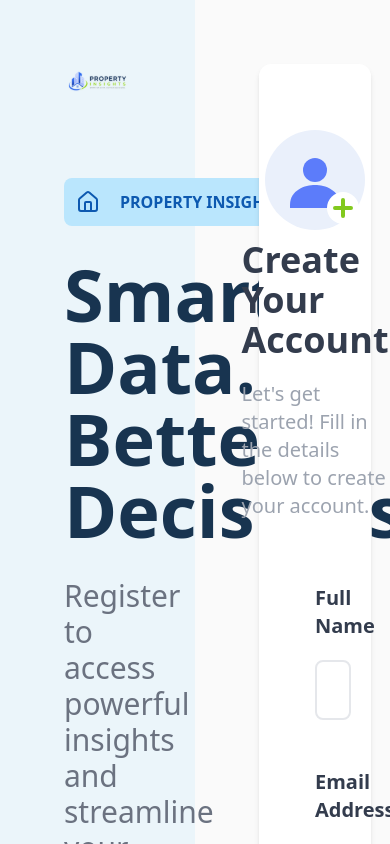
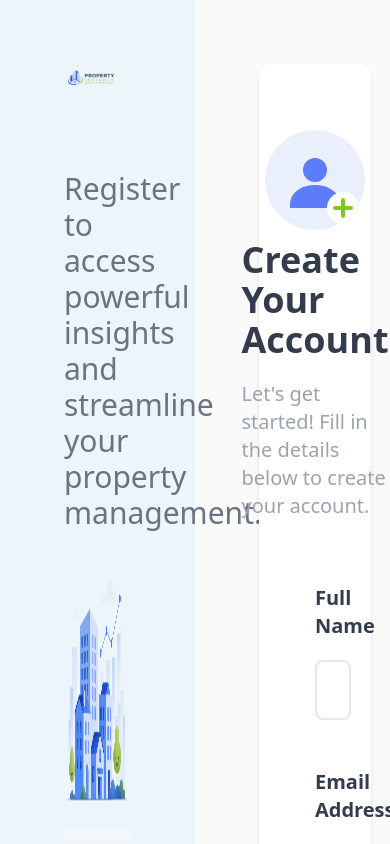
Before and after one commit to sakhedudula06/Property-Insights, a React app in the folder frontend/: page /register in a window 390 px wide. Shown: the top 844 px of the page. Built offline with nearby package versions, Linux system fonts and the light colour scheme; the HTML template or start-up script is replaced by a standard one.

Commit message:
feat: update email redirection in Register component; enhance layout in Index and NewUser pages for better responsiveness

```diff
--- a/frontend/src/components/Register.jsx
+++ b/frontend/src/components/Register.jsx
@@ -1,5 +1,5 @@
 import React, { useState } from 'react'
-import { useNavigate } from 'react-router'
+import { Link, useNavigate } from 'react-router'
 import { Eye, EyeOff, Lock, Mail, LogIn, User } from 'lucide-react'
 import { toast } from 'react-hot-toast'
 // import { createRoot } from 'react-dom/client'
@@ -30,7 +30,7 @@ function Register() {
           "data": {
             "name": nameValue
           },
-          "emailRedirectTo": 'https://property-insights-1.onrender.com/'
+          "emailRedirectTo": 'https://property-insights-1.onrender.com/dashboard'
         }
       });
 
@@ -142,6 +142,13 @@ function Register() {
         </button>
       </form>
 
+      <div>
+        <div></div>
+        <div className='flex justify-center text-xl'>
+          <p className='text-gray-500'>Already have an account? <Link to={'/login'} className='text-blue-500 text-xl cursor-pointer'>Create account.</Link></p>
+        </div>
+      </div>
+
     </div>
   )
 }
--- a/frontend/src/pages/Index.jsx
+++ b/frontend/src/pages/Index.jsx
@@ -61,7 +61,7 @@ const Index = () => {
     <div className='min-h-screen bg-[rgb(250,250,250)] grid grid-cols-2'>
       <div className='bg-[rgba(235,245,250,1)] p-16'>
         <div className='mb-20'>
-          <img src={logo} className='w-3/5' />
+          <img src={logo} className='w-4/5' />
         </div>
         <div className='mb-5'>
 
--- a/frontend/src/pages/NewUser.jsx
+++ b/frontend/src/pages/NewUser.jsx
@@ -9,18 +9,12 @@ const NewUser = () => {
     <div className='min-h-screen bg-[rgb(250,250,250)] grid grid-cols-2'>
       <div className='bg-[rgba(235,245,250,1)] p-16'>
         <div className='mb-20'>
-          <img src={logo} className='w-48' />
+          <img src={logo} className='w-4/5' />
         </div>
         <div className='mb-5'>
-          <div className='bg-sky-200 w-60 p-3 text-[#0d59b0] flex gap-5 rounded-lg mb-8'>
-            <House />
-            <p className='font-bold'>PROPERTY INSIGHTS</p>
-          </div>
 
-          <div className='mb-8'>
-            <p className='font-bold text-[#183450] text-7xl'>Smarter Data.</p>
-            <p className='font-bold text-[#183450] text-7xl'>Better Decisions.</p>
-          </div>
+
+
 
           <div className='text-gray-500 text-3xl'>
             <p>Register to access powerful insights and</p>
```
